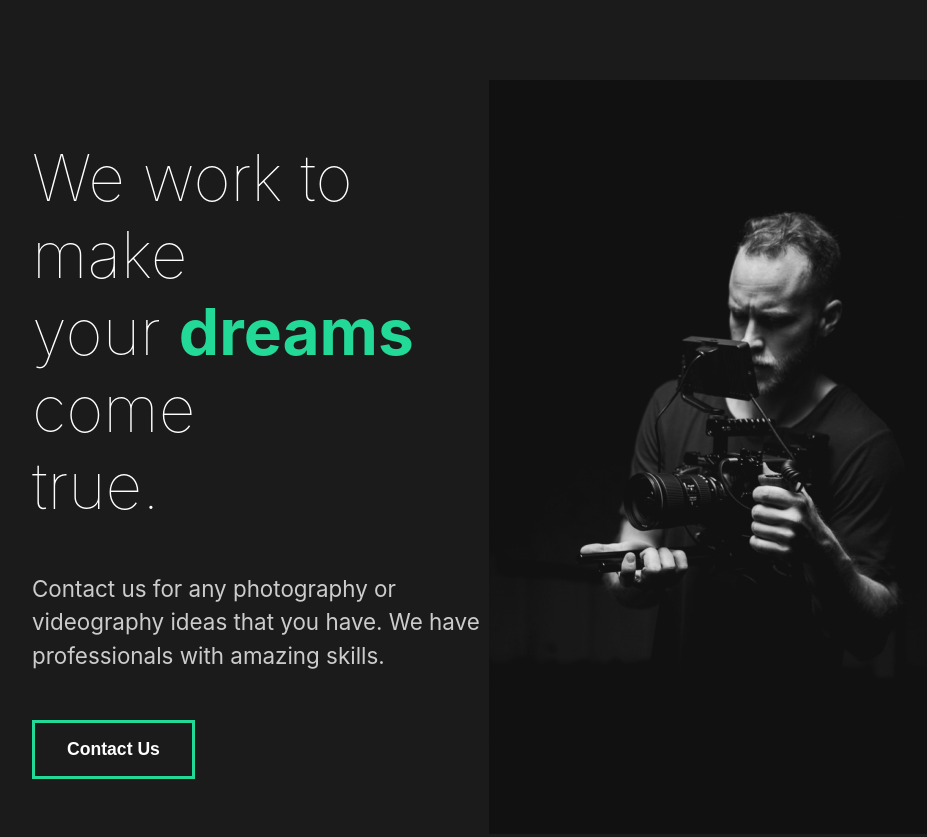
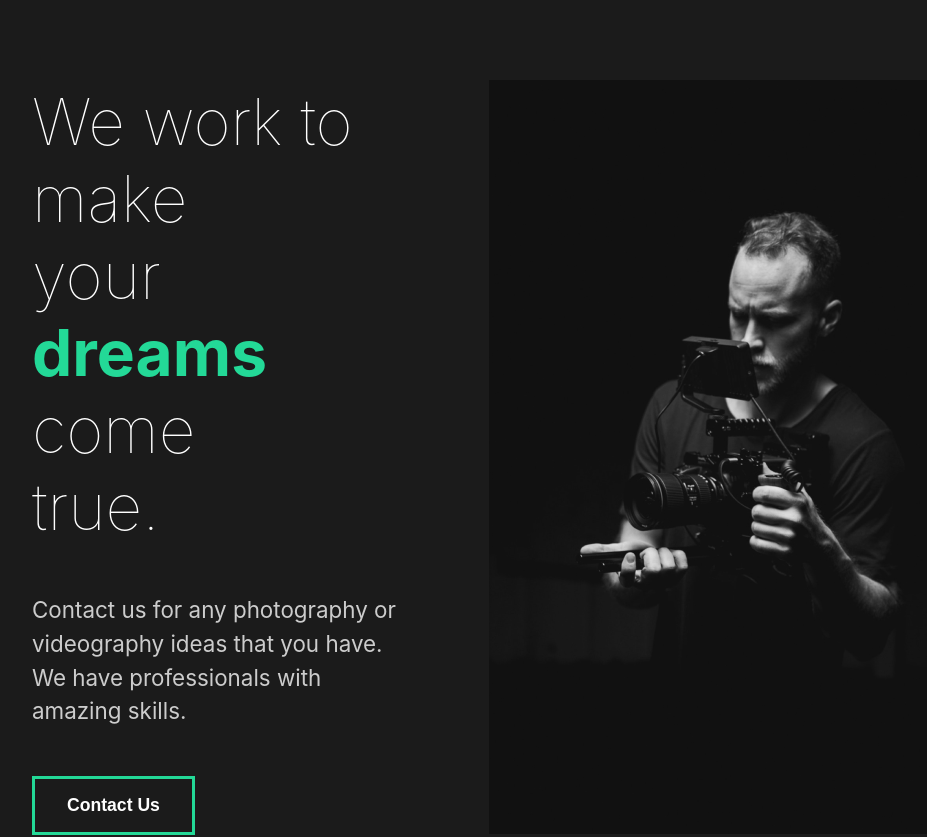
Before and after one commit to sujoyduttajad/Capture-Portfolio, a React (Create React App) app: page / in a window 1280 px wide. Shown: the top 837 px of the page, without its empty margins (128-1055 px from the left). Built offline with nearby package versions, Linux system fonts and the light colour scheme.

Commit message:
Update AboutSection.js

```diff
--- a/src/components/AboutSection.js
+++ b/src/components/AboutSection.js
@@ -10,11 +10,18 @@ const About = styled.div`
     padding: 5rem 10rem;
     color: white;
 `;
+const Description = styled.div`
+    flex: 1;
+    padding-right: 5rem;
+    h2 {
+        font-weight: lighter;
+    }
+`;
 
 const AboutSection = () => {
   return (
     <About>
-        <div className='description'>
+        <Description>
             <div className='title'>
                 <div className='hide'>
                     <h2>We work to make</h2>
@@ -31,7 +38,7 @@ const AboutSection = () => {
                 have professionals with amazing skills.
             </p>
             <button>Contact Us</button>
-        </div>
+        </Description>
         <div className='image'>
             <img src={home1} alt="guy with a camera" />
         </div>
```
